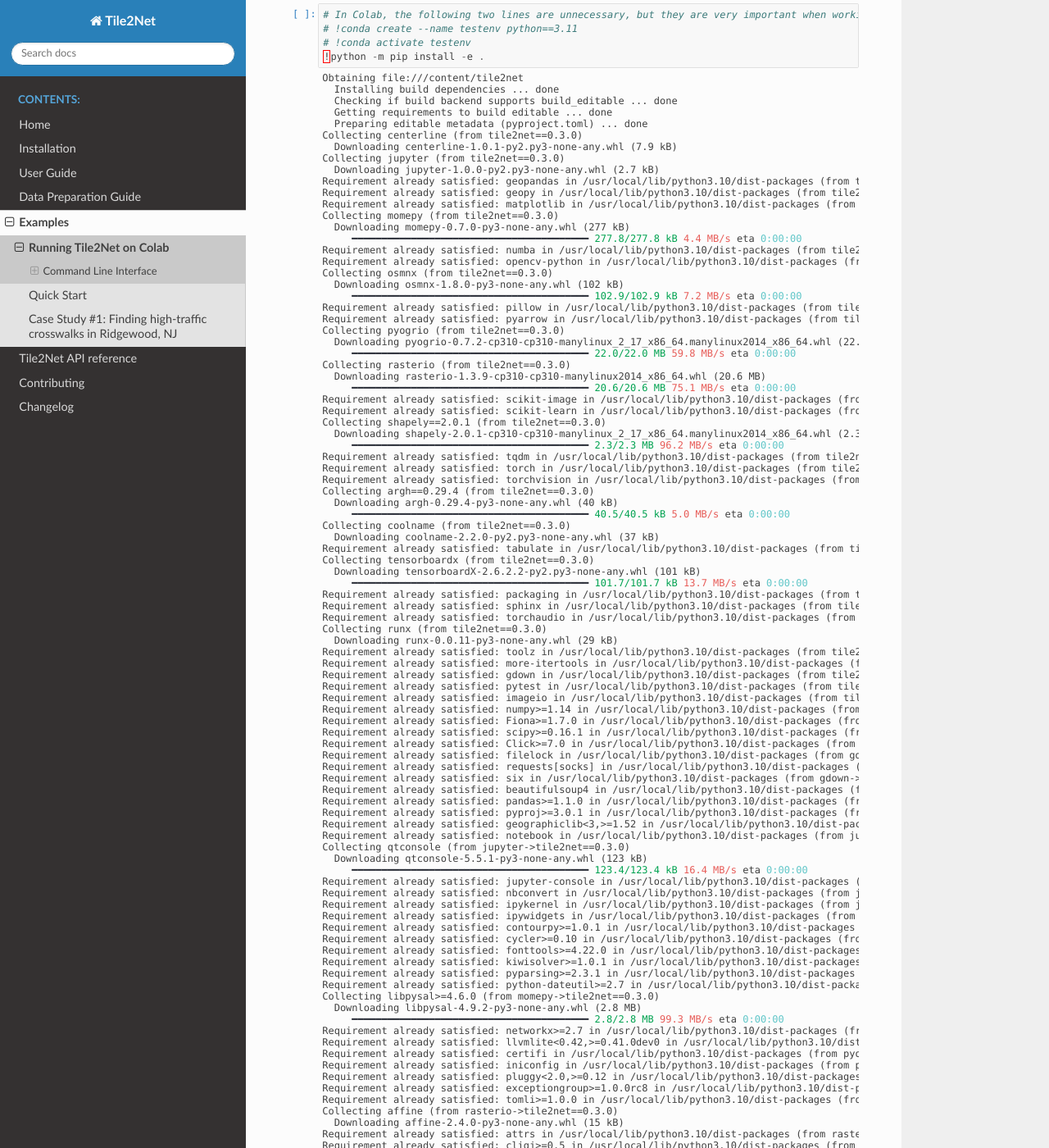
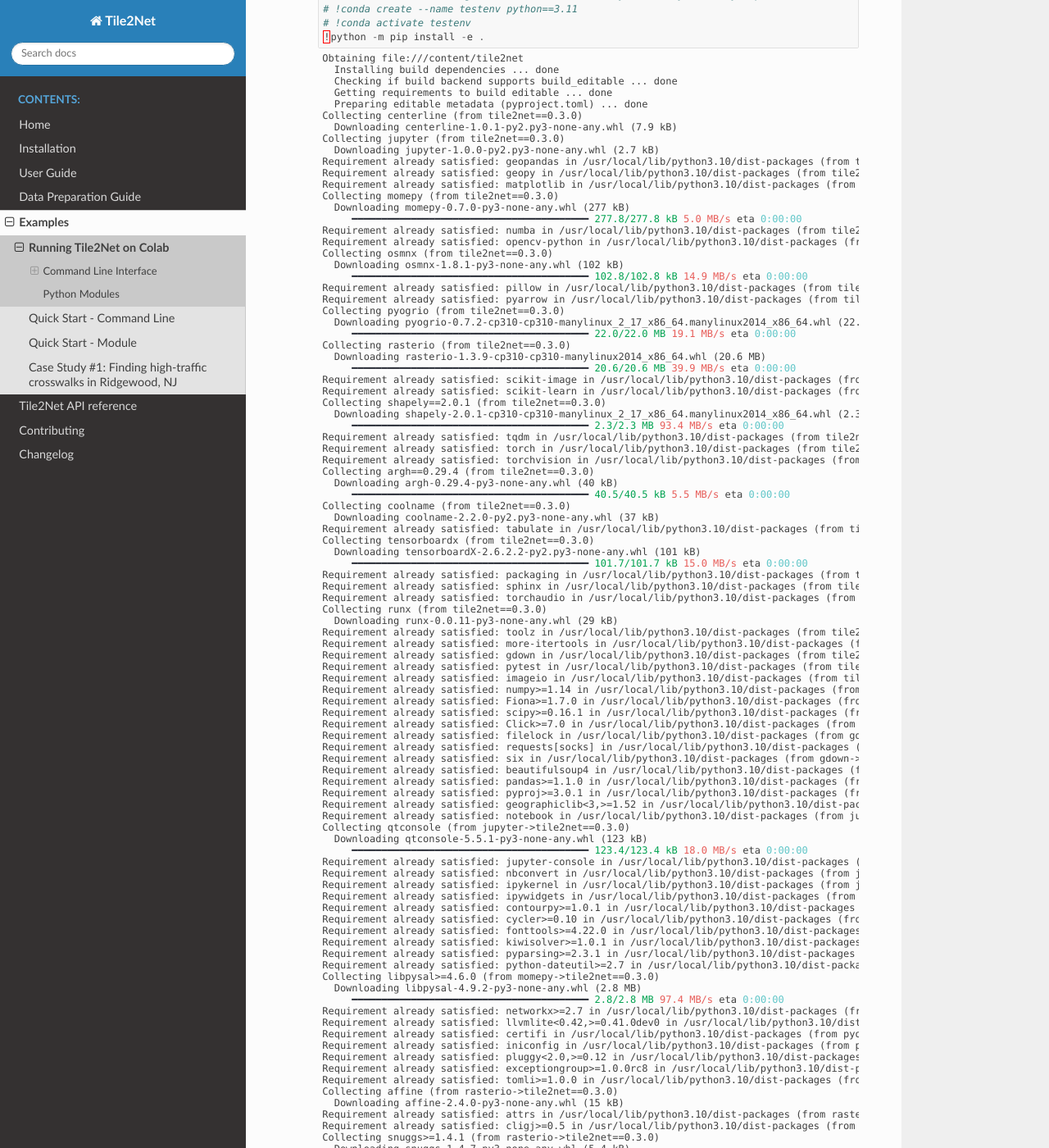
Before and after one commit to VIDA-NYU/tile2net, a Sphinx documentation site: the page built from docs/source/notebooks/colab_example.ipynb, in a window 1280 px wide and 1400 px high, scrolled down 1408 px. Shown: the whole window at 82% size. Built offline with Sphinx 7.4.7 and the Read the Docs theme 2.0.0, drawn with Linux system fonts in a browser that asks for light colours; some of the changed text lies outside the part shown.

Commit message:
separated module and command line tutorials, completed colab tutorial

````diff
--- a/docs/source/data_prep_guide.md
+++ b/docs/source/data_prep_guide.md
@@ -39,7 +39,7 @@
 Once that’s created, you can pass its path implicating the format of the files, e.g. path/to/tiles/z/x/y.ext
 The implicit path can contain the zoom level, e.g. path/to/tiles/z/x/y.ext, or it can be like path/to/tiles/x_y.ext.
 
-To see an example, check out our [jupyter notebook](notebooks/quick_start.ipynb).
+To see an example, check out our [jupyter notebook](notebooks/quick_start_module.ipynb).
 
 <!-- TODO:FIX THIS LINK -->
 
--- a/docs/source/examples.md
+++ b/docs/source/examples.md
@@ -9,6 +9,7 @@
 ```{nbgallery}
 
 notebooks/colab_example
-notebooks/quick_start
+notebooks/quick_start_command_line
+notebooks/quick_start_module
 notebooks/ridgewood_0
 ```
--- a/docs/source/installation.md
+++ b/docs/source/installation.md
@@ -122,12 +122,12 @@
 
 #### Step 3: Run Tile2Net!
 
-You're ready to go! Now, just activate your environment and start using the command line Tile2Net tools, as described on the {doc}`./notebooks/colab_example` page.
+You're ready to go! Now, just activate your environment and start using the command line Tile2Net tools, as described on the {doc}`./notebooks/quick_start_command_line` page.
 ```
 source activate testenv
 bash ./examples/example.sh
 ```
 
 ```{warning}
-Some clusters give their compute nodes internet access, while others don't. If your compute node does not have internet access, you will need to either download the tiles you want to process in the head node, or download them locally and copy them to your HPC environment using `scp`. Ask your HPC administrators about maximum computing resources in the login node to determine which path is more viable for you. See the {doc}`./notebooks/colab_example` for an example on how to use custom tiles once you have those downloaded.
+Some clusters give their compute nodes internet access, while others don't. If your compute node does not have internet access, you will need to either download the tiles you want to process in the head node, or download them locally and copy them to your HPC environment using `scp`. Ask your HPC administrators about maximum computing resources in the login node to determine which path is more viable for you. See the {doc}`./notebooks/quick_start_command_line` for an example on how to use custom tiles once you have those downloaded.
 ```
````
Also changed, not shown: docs/source/notebooks/colab_example.ipynb, docs/source/notebooks/quick_start_command_line.ipynb (added), docs/source/notebooks/quick_start_module.ipynb.
